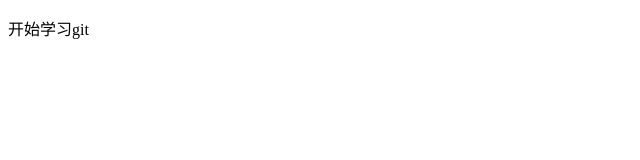
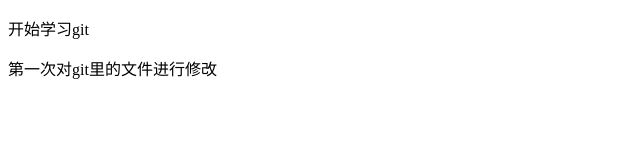
Before and after one commit to lpenghui/ahuim, a plain HTML site: page index.html in a window 1280 px wide. Shown: the whole page, without its empty margins (0-640 px from the left). Drawn offline with Linux system fonts and the light colour scheme.

Commit message:
第一次对git里的文件进行修改

```diff
--- a/index.html
+++ b/index.html
@@ -6,5 +6,6 @@
 </head>
 <body>
 	<p>开始学习git</p>
+	<p>第一次对git里的文件进行修改</p>
 </body>
 </html>
```
